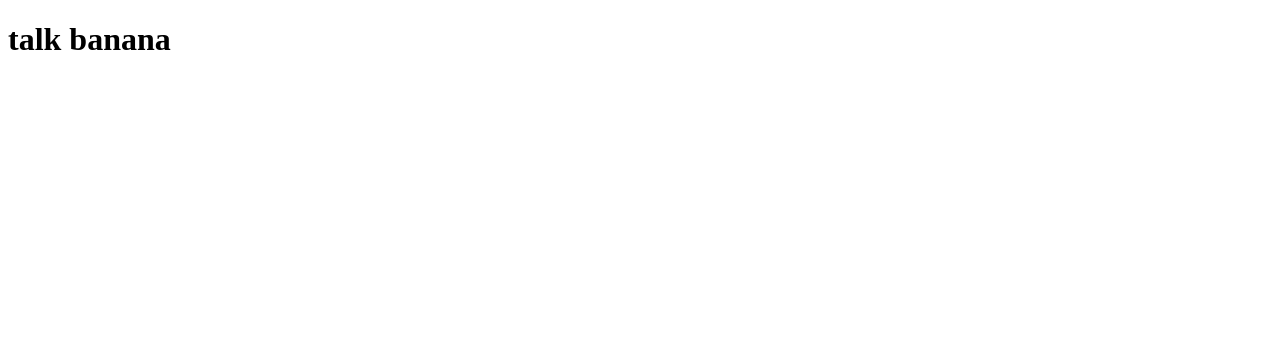
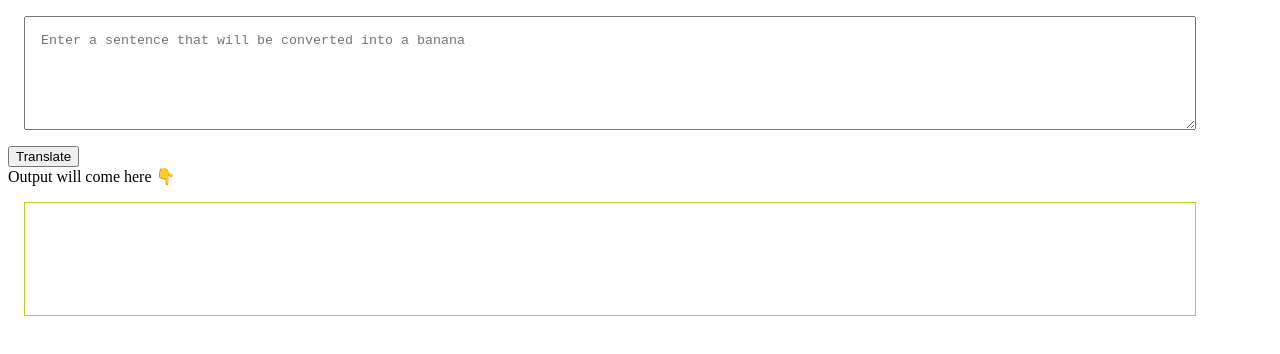
Before and after one commit to 06Vikrant/banana_speak, a plain HTML site: page index.html in a window 1280 px wide. Drawn offline with Linux system fonts and the light colour scheme.

Commit message:
input output processing done

```diff
--- /dev/null
+++ b/app.js
@@ -0,0 +1,9 @@
+let btn = document.querySelector("#btn");
+let txtInput = document.querySelector("#txt-input");
+let outputDiv = document.querySelector("#output");
+
+function clickHandle() {
+        outputDiv.innerText = `output: ${txtInput.value}`;
+}
+
+btn.addEventListener("click", clickHandle);
--- a/index.html
+++ b/index.html
@@ -5,8 +5,16 @@
     <meta http-equiv="X-UA-Compatible" content="IE=edge">
     <meta name="viewport" content="width=device-width, initial-scale=1.0">
     <title>banana speak</title>
+    <link rel="stylesheet" href="style.css">
 </head>
 <body>
-    <h1>talk banana</h1>
+
+    <textarea id="txt-input" placeholder="Enter a sentence that will be converted into a banana"></textarea>
+    <button id="btn">Translate</button>
+
+    <div>Output will come here 👇</div>
+    <div id="output"></div>
+
+    <script src="app.js"></script>
 </body>
 </html>
--- /dev/null
+++ b/style.css
@@ -0,0 +1,15 @@
+textarea {
+    width: 90%;
+    height: 10vh;
+    display: block;
+    margin: 1rem;
+    padding: 1rem;
+}
+
+#output {
+    border: 1px solid rgb(179, 211, 36);
+    width: 90%;
+    height: 10vh;
+    margin: 1rem;
+    padding: 1rem;
+}
```
